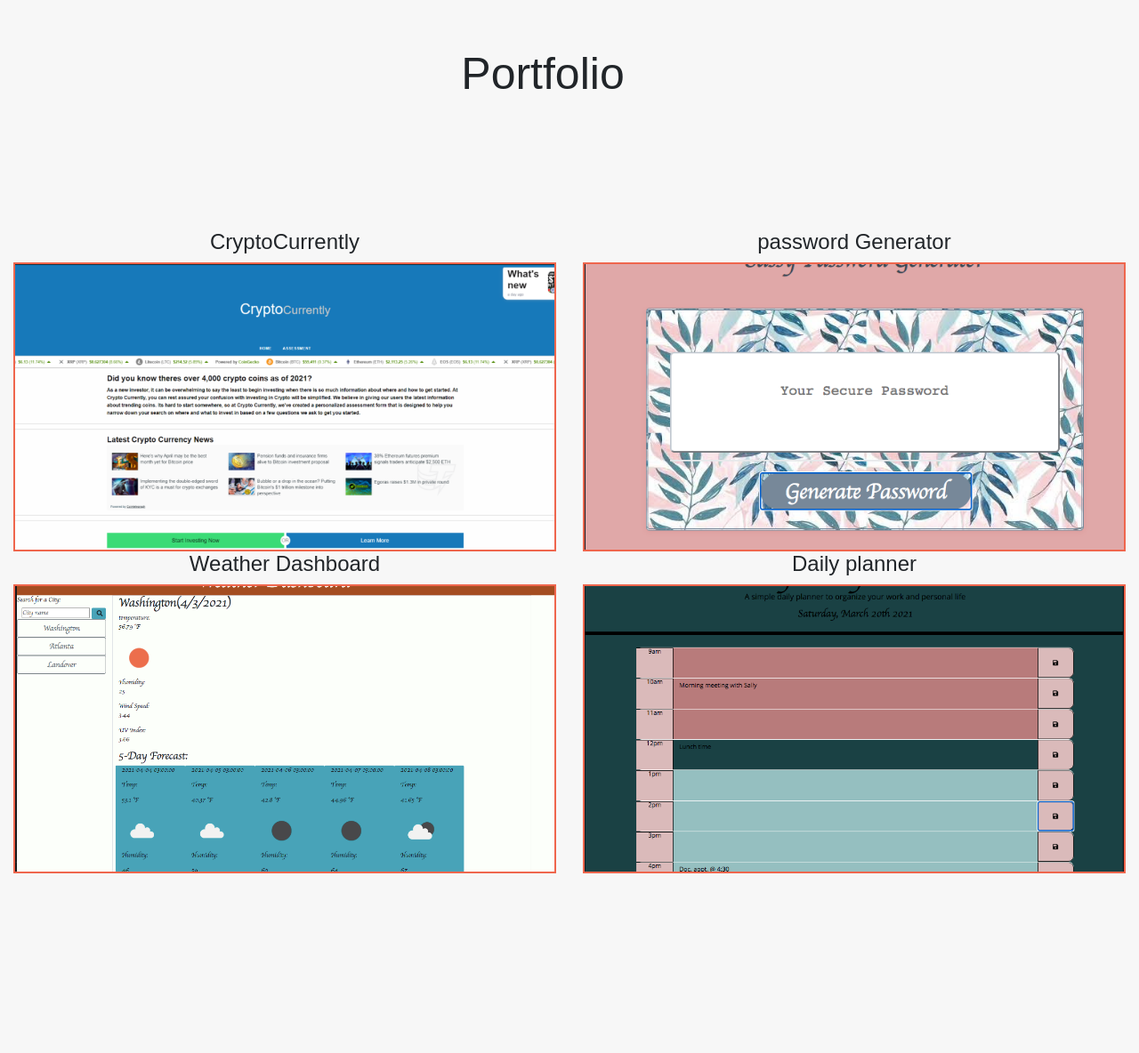
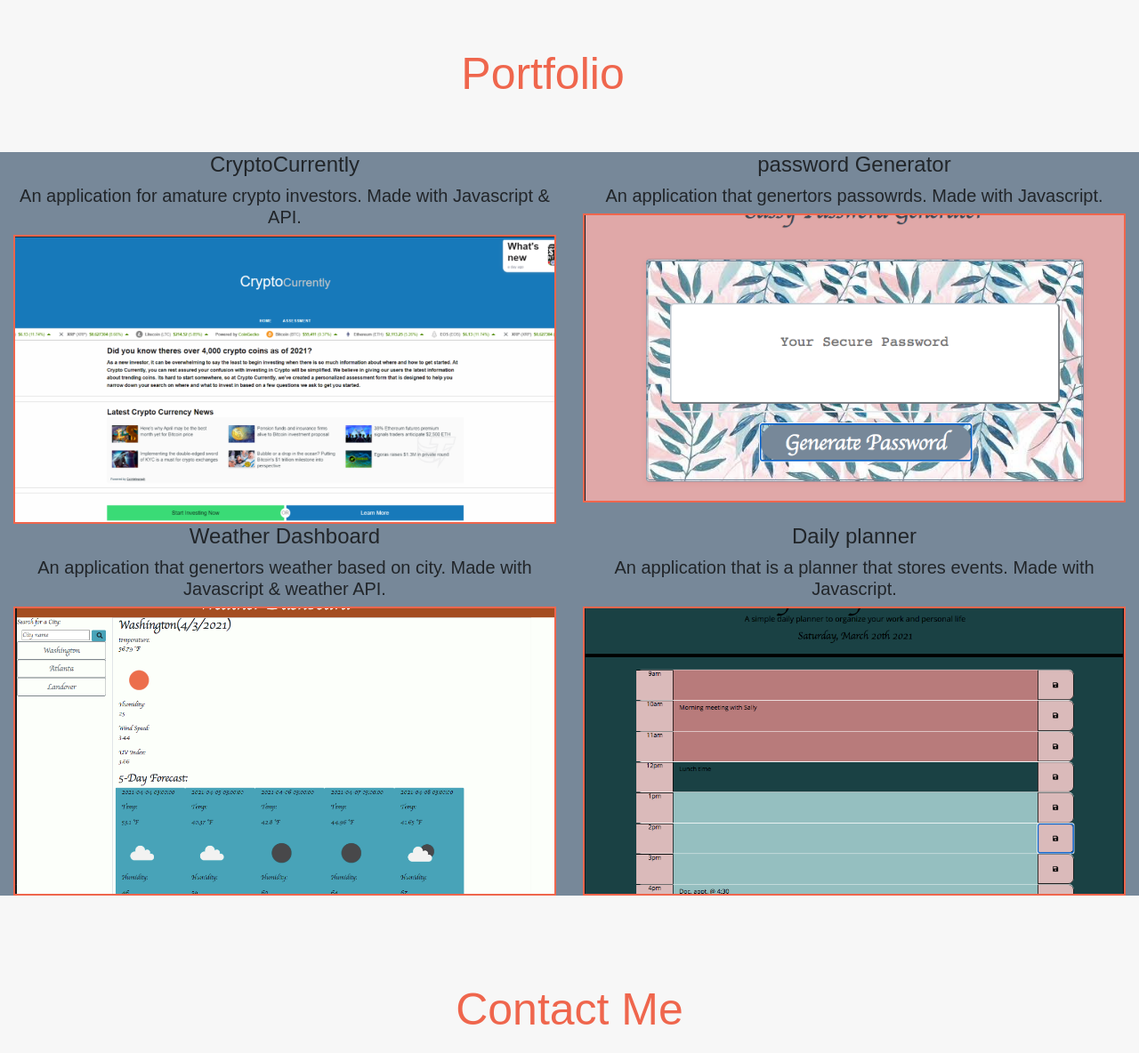
Before and after one commit to fasicasr/updated-portfolio, a plain HTML site: page index.html in a window 1280 px wide. Shown: the part 1445-2629 px from the top of the page at 89% size. Drawn offline with nearby package versions, Linux system fonts and the light colour scheme.

Commit message:
work labels

```diff
--- a/index.html
+++ b/index.html
@@ -34,7 +34,7 @@
         <nav>
             <ul>
                 <li><a href="#aboutme">About Me </a></li>
-                <li><a href="#work">Work</a></li>
+                <li><a href="#portfolio">portfolio</a></li>
                 <li><a href="#contact">Contact Me</a></li>
                 <li><a href="images/FRresume.pdf">Resume</a></li>
             </ul>
@@ -43,7 +43,7 @@
     </header>
 
    <main>
-       <div class="aboutme">
+       <div class="aboutme" id="aboutme">
            <h3>About Me</h3>
            <div class="mypic">
               <img src="./images/mypic.png" alt="Portfolio Picture">
@@ -52,37 +52,41 @@
                <p>My background is in education management but after discovering my passion for web development, I couldn’t get enough. I joined the George Washington University Coding Bootcamp to build/strengthen my knowledge through hands-on learning. I’m looking forward to a bright future as a coder.</p>
            </div>
         </div>
-        <div class="portfolio">
+        <div class="portfolio" id="portfolio">
             <h3>Portfolio</h3>
         </div>
             <div class="container-fluid bg-3 text-center">
                 <div class="row">
                     <div class="col-md-6">
                         <h4>CryptoCurrently</h4>
+                        <h5>An application for amature crypto investors. Made with Javascript & API.</h5>
                         <img src="./images/crypto.png" class="img-responsive" style="width:100%" alt="Image">
                     </div>
                     <div class="col-md-6">
                         <h4>password Generator</h4>
+                        <h5>An application that genertors passowrds. Made with Javascript.</h5>
                         <img src="./images/password.png" class="img-responsive" style="width:100%" alt="Image">
                     </div>
                 </div>
                 <div class="row">
                     <div class="col-md-6">
                         <h4>Weather Dashboard</h4>
+                        <h5>An application that genertors weather based on city. Made with Javascript & weather API.</h5>
                         <img src="./images/weather.png" class="img-responsive" style="width:100%" alt="Image">
                     </div>
                     <div class="col-md-6">
                         <h4>Daily planner</h4>
+                        <h5>An application that is a planner that stores events. Made with Javascript.</h5>
                         <img src="./images/planner.png" class="img-responsive" style="width:100%" alt="Image">
                     </div>
                 </div>
             </div><br><br>
-
-            <h3>Contact Me</h3>
-
    </main>
 
    <section class="container-fluid bg-3 text-center">
+       <div class="contact" id="contact">
+           <h3>Contact Me</h3>
+        </div>
         <div class="row">
            <div class="col-md-12">
                 <ul class="list-inline-item">
--- a/style.css
+++ b/style.css
@@ -84,6 +84,7 @@ h3 {
     text-align: center;
     padding-bottom: 137px;
     padding-top: 169px;
+    color: #ef664d;
 }
 
 .aboutme h3 {
@@ -91,13 +92,23 @@ h3 {
     padding-top: 50px;
 }
 
+.contact h3 {
+    padding-bottom: 17px;
+    padding-top: 50px;
+}
+
 .portfolio h3 {
     padding-right: 60px;
+    padding-bottom: 50px;
 }
 .mypic img {
     border: 2px solid #ef664d;
     border-radius: 279px;
     float: center;
+}
+
+.row {
+    background-color: lightslategray;
 }
 
 
```
